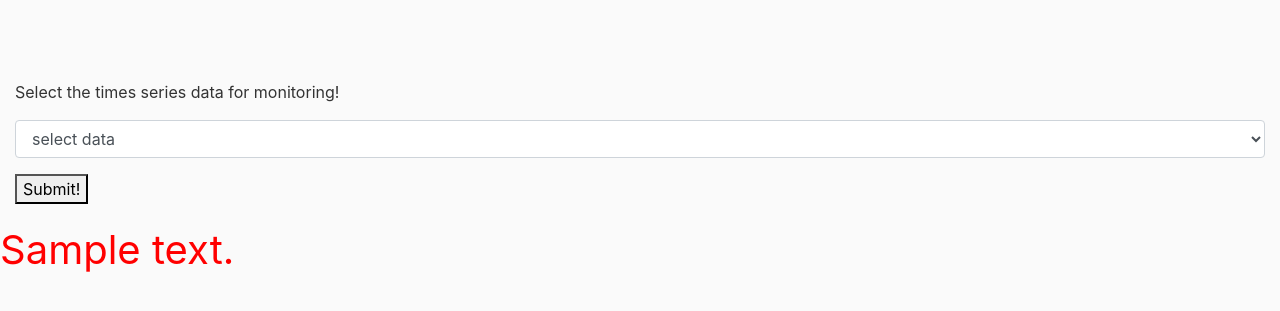
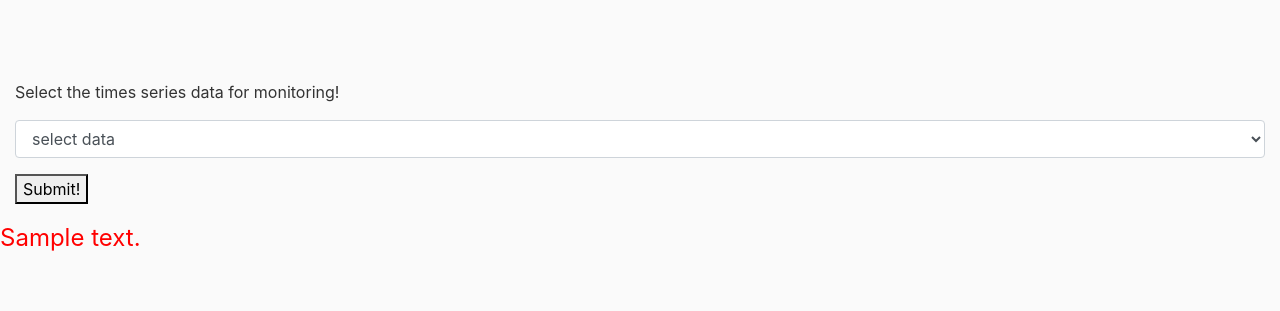
Before and after one commit to marci1364/fall_detection, a Flask app: template templates/base_test.html in a window 1280 px wide. Shown: the top 311 px of the page. Run offline with Flask 2, Linux system fonts and the light colour scheme; the template is opened without the code that fills it: most values are stand-ins (such as "Sample title", 1, 10 or a date in 2020); some libraries are stand-ins or nearby versions.

Commit message:
base_test is updated

```diff
--- a/templates/base_test.html
+++ b/templates/base_test.html
@@ -32,7 +32,7 @@
 
             <div class="popup">
 
-                <span style="color:red;font-size: 250%">
+                <span style="color:red;font-size: 150%">
                 <div id="predict_content" class="content">
                     {{ predict_content }}
 
```
